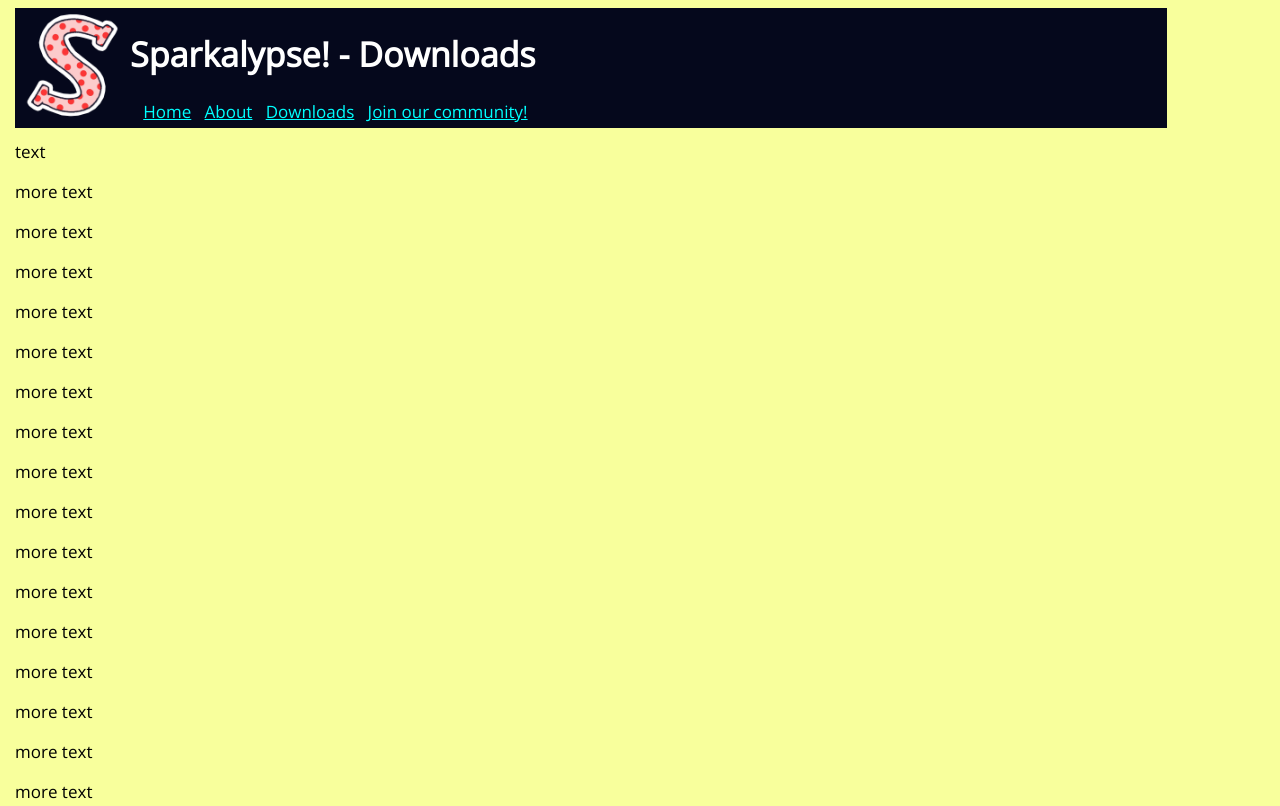
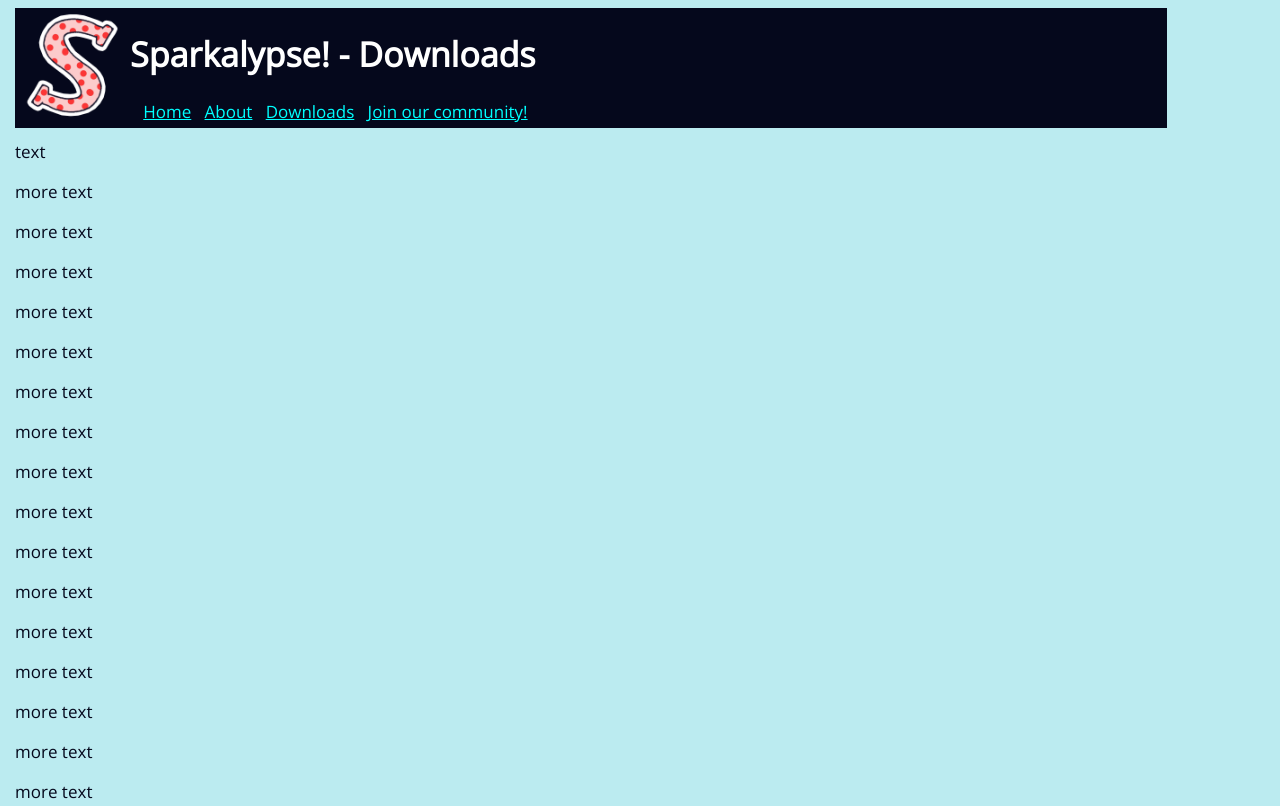
Before and after one commit to 7dotswr/sparkalypse-website, a plain HTML site: page downloads.html in a window 1280 px wide. Shown: the top 806 px of the page. Drawn offline with nearby package versions, Linux system fonts and the light colour scheme.

Commit message:
Update downloads.html

```diff
--- a/downloads.html
+++ b/downloads.html
@@ -6,9 +6,9 @@
 		</head>
 		<style>
 			html {
-				color: #000000;
+				color: #05081c;
 				text-align: left;
-				background-color: #f8ff9c;
+				background-color: #bbebf0;
 				font-size: 17px;
 				font-family: "Open Sans", sans-serif;
 				margin-top:0px;
```
